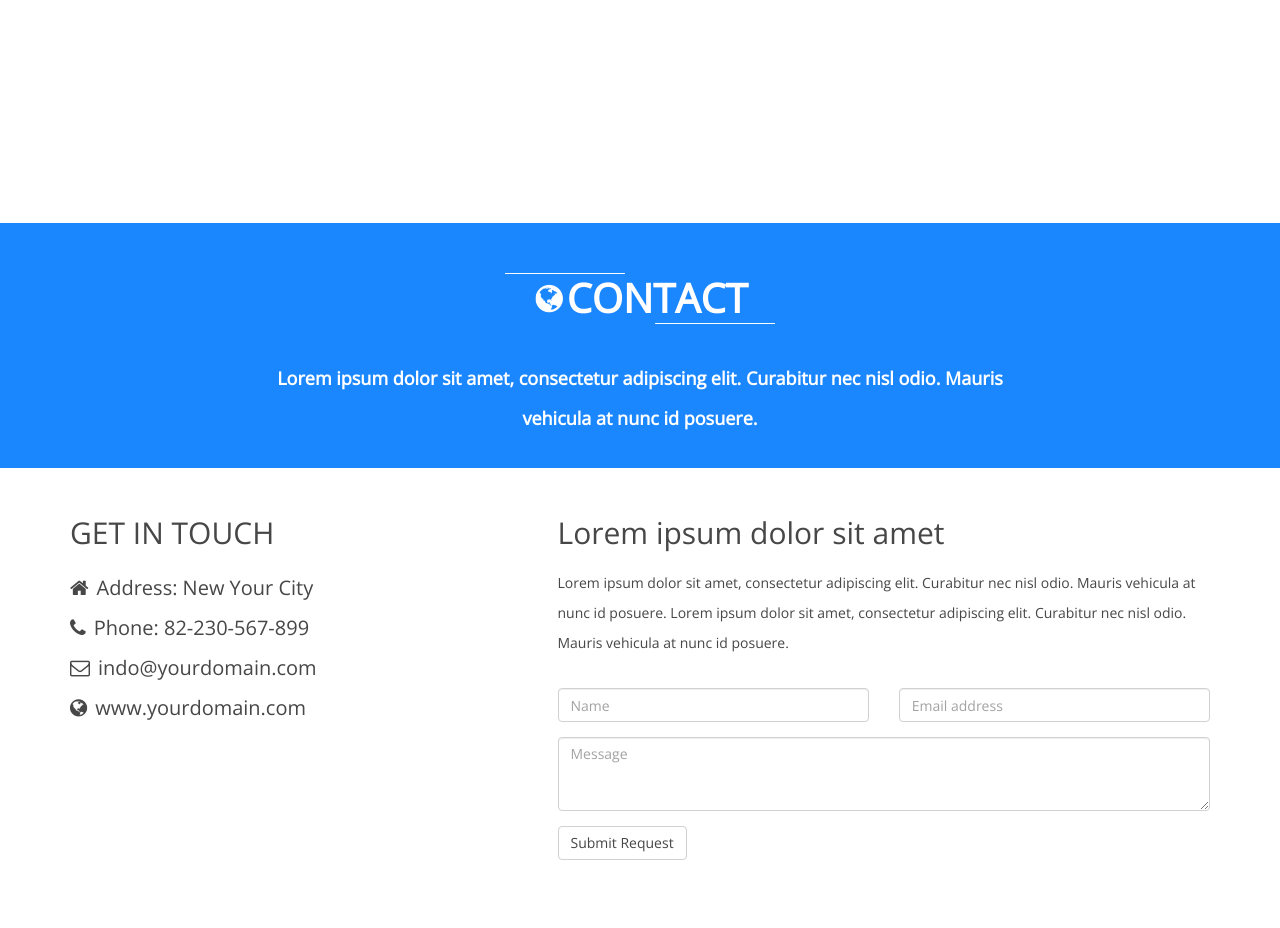
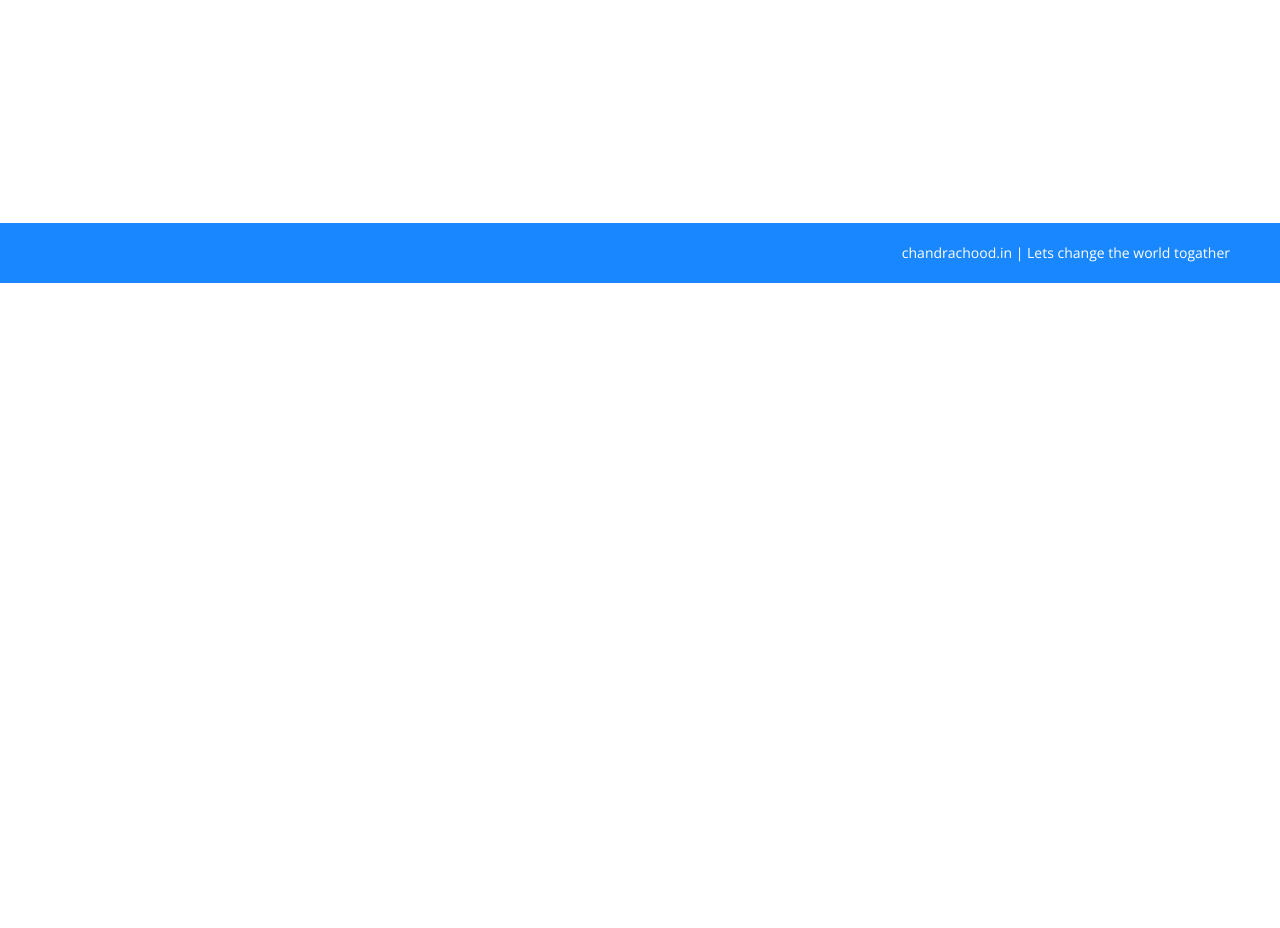
Before and after one commit to ChandrachoodR/space, a plain HTML site: page index.html in a window 1280 px wide. Shown: the part 3044-3972 px from the top of the page. After the commit the page ends 3327 px from the top, so only its background shows below. Drawn offline with nearby package versions, Linux system fonts and the light colour scheme; a script that the page names is missing; files whose address does not match are found by name.

Commit message:
Update index.html

```diff
--- a/index.html
+++ b/index.html
@@ -247,8 +247,7 @@
                 <div class="row text-center">
                     <div class="col-md-8 col-md-offset-2 ">
                         <h4>
-                            <strong>Lorem ipsum dolor sit amet, consectetur adipiscing elit.
-                         Curabitur nec nisl odio. Mauris vehicula at nunc id posuere.
+                            <strong>If you feel I can help you , feel free to reach out to me on LinkedId would be happy to share knowledge and learn from you
                             </strong>
                         </h4>
                     </div>
@@ -342,115 +341,13 @@
     </section>
     <!--END STATS SECTION-->
 
-    <!--CONTACT SECTION-->
-    <section class="for-full-back color-bg-one" id="contact-sec">
-        <div class="container">
-            <div class="row text-center">
-                <div class="col-md-8 col-md-offset-2 ">
-                    <h1><i class="fa fa-globe faa-pulse animated  "></i>Contact</h1>
-                </div>
-                <div class="row text-center">
-                    <div class="col-md-8 col-md-offset-2 ">
-                        <h4>
-                            <strong>Lorem ipsum dolor sit amet, consectetur adipiscing elit.
-                         Curabitur nec nisl odio. Mauris vehicula at nunc id posuere.
-                            </strong>
-                        </h4>
-                    </div>
-                </div>
-            </div>
-        </div>
-    </section>
-    <section class="for-full-back color-white " id="contact-inner">
-        <div class="container">
-            <div class="row">
-                <div class="col-md-5 contact-cls">
-                    <h2>GET IN TOUCH</h2>
-                    <div>
-                        <span><i class="fa fa-home"></i>Address: New Your City</span>
-                        <br />
-                        <span><i class="fa fa-phone"></i>Phone: 82-230-567-899</span>
-                        <br />
-                        <span><i class="fa fa-envelope-o"></i>indo@yourdomain.com</span>
-                        <br />
-                        <span><i class="fa fa-globe"></i>www.yourdomain.com</span>
-                        <br />
-                    </div>
-                </div>
-                <div class="col-md-7">
-                    <h2>Lorem ipsum dolor sit amet</h2>
-                    <p>
-                        Lorem ipsum dolor sit amet, consectetur adipiscing elit.
-                         Curabitur nec nisl odio. Mauris vehicula at nunc id posuere.
-                           Lorem ipsum dolor sit amet, consectetur adipiscing elit.
-                         Curabitur nec nisl odio. Mauris vehicula at nunc id posuere.
-                    </p>
-                    <form>
-                        <div class="row">
-                            <div class="col-md-6 col-sm-6">
-                                <div class="form-group">
-                                    <input type="text" class="form-control" required="required" placeholder="Name">
-                                </div>
-                            </div>
-                            <div class="col-md-6 col-sm-6">
-                                <div class="form-group">
-                                    <input type="text" class="form-control" required="required" placeholder="Email address">
-                                </div>
-                            </div>
-                        </div>
-                        <div class="row">
-                            <div class="col-md-12 col-sm-12">
-                                <div class="form-group">
-                                    <textarea name="message" id="message" required="required" class="form-control" rows="3" placeholder="Message"></textarea>
-                                </div>
-                                <div class="form-group">
-                                    <button type="submit" class="btn btn-default">Submit Request</button>
-                                </div>
-                            </div>
-                        </div>
-                    </form>
-                </div>
-            </div>
-        </div>
-    </section>
-    <!--END CONTACT SECTION-->
 
-    <!-- SOCIAL STATS SECTION-->
-    <section>
-        <div class="container">
-            <div class="row g-pad-bottom">
-                <div class="col-md-3 ">
-                    <div class="social-stats-div">
-                        <i class="fa fa-facebook fa-5x "></i>
-                        <h3>2000+ Followers </h3>
-                    </div>
-                </div>
-                <div class="col-md-3 ">
-                    <div class="social-stats-div">
-                        <i class="fa fa-twitter fa-5x "></i>
-                        <h3>1900+ Tweets </h3>
-                    </div>
-                </div>
-                <div class="col-md-3 ">
-                    <div class="social-stats-div">
-                        <i class="fa fa-google-plus fa-5x "></i>
-                        <h3>1530+ Followers </h3>
-                    </div>
-                </div>
-                <div class="col-md-3 ">
-                    <div class="social-stats-div">
-                        <i class="fa fa-linkedin fa-5x "></i>
-                        <h3>3000+ Connections </h3>
-                    </div>
-                </div>
-            </div>
-        </div>
-    </section>
-    <!-- END SOCIAL STATS SECTION-->
+
+
 
     <!--FOOTER SECTION -->
     <div class="for-full-back color-bg-one" id="footer">
-        2014 www.yourdomain.com | All Right Reserved | Terms | Policies | Licenses
+         chandrachood.in | Lets change the world togather
 
     </div>
     <!-- END FOOTER SECTION -->
```
